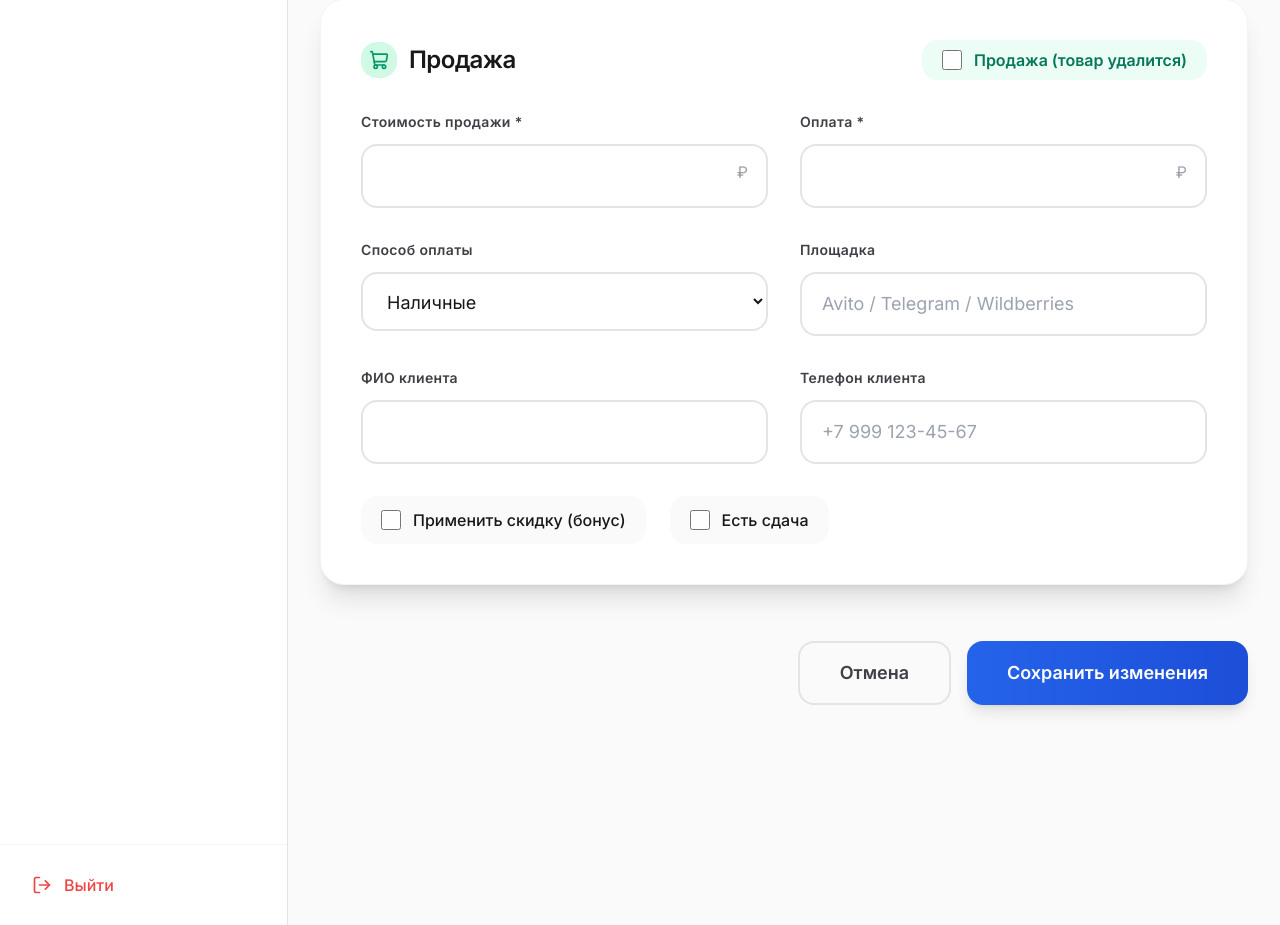
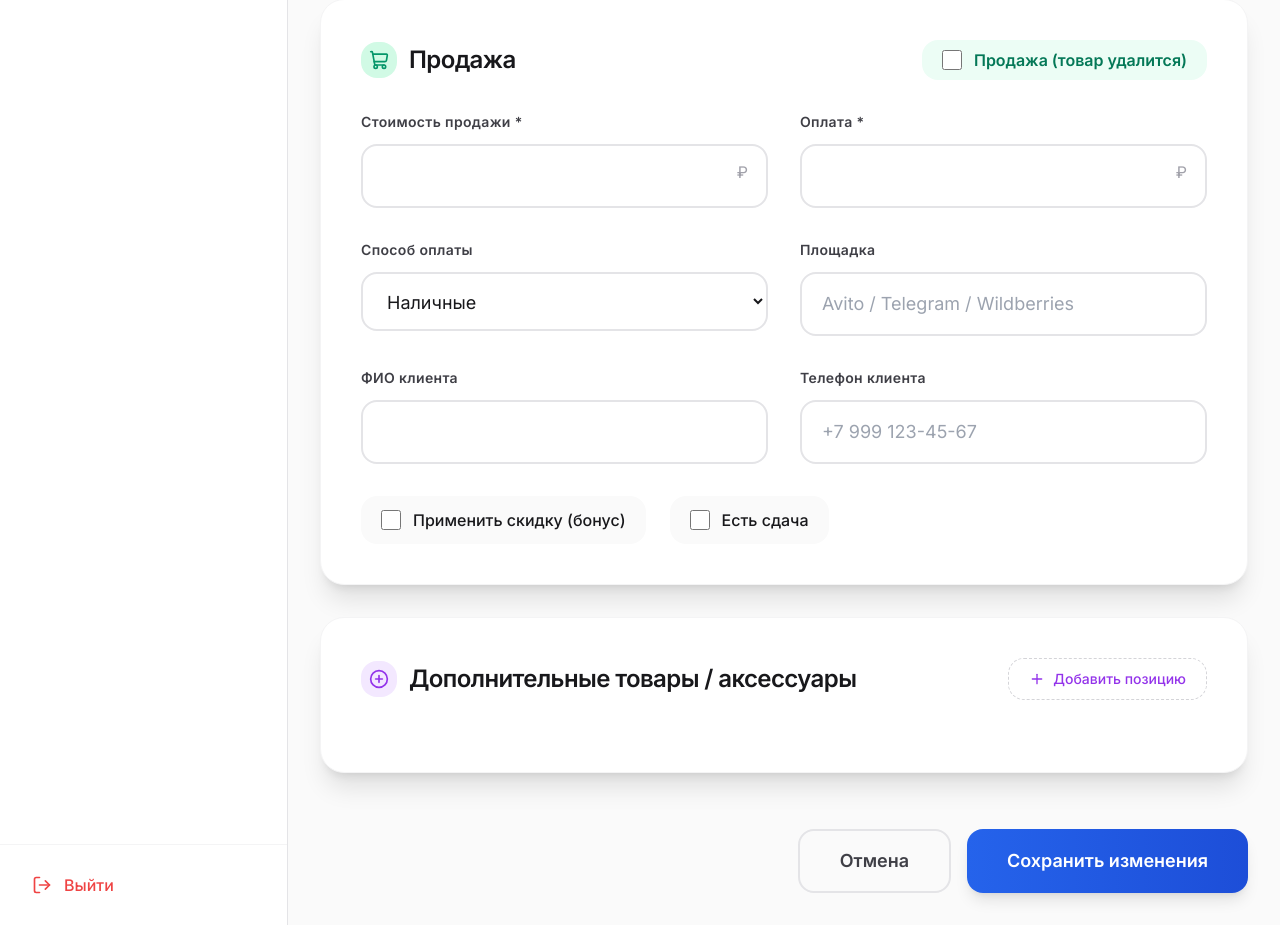
Before and after one commit to NextApple-Bot/telegram-bot, a Python web app: template web_admin/templates/assortment/edit.html in a window 1280 px wide. Shown: the part 910-1835 px from the top of the page. Run offline with Jinja, Linux system fonts and the light colour scheme; the template is opened without the code that fills it, so the values that code supplies are empty; some libraries are stand-ins or nearby versions.

Commit message:
feat: Финальный премиум-дизайн страницы редактирования (высокий уровень)

```diff
--- a/web_admin/templates/assortment/edit.html
+++ b/web_admin/templates/assortment/edit.html
@@ -11,7 +11,7 @@
             </div>
             <div>
                 <h1 class="text-4xl font-semibold tracking-tighter text-zinc-900">Редактировать товар</h1>
-                <p class="text-zinc-500 mt-1 text-lg">#{{ item.id }} • {{ item.text[:50] }}...</p>
+                <p class="text-zinc-500 mt-1 text-lg">#{{ item.id }} • {{ item.text[:55] }}...</p>
             </div>
         </div>
 
@@ -154,6 +154,26 @@
             </div>
         </div>
 
+        <!-- Дополнительные товары -->
+        <div class="bg-white rounded-3xl shadow-xl border border-zinc-100 p-10">
+            <div class="flex items-center justify-between mb-8">
+                <div class="flex items-center gap-3">
+                    <div class="w-9 h-9 bg-purple-100 rounded-2xl flex items-center justify-center">
+                        <i data-lucide="plus-circle" class="w-5 h-5 text-purple-600"></i>
+                    </div>
+                    <h2 class="text-2xl font-semibold tracking-tight">Дополнительные товары / аксессуары</h2>
+                </div>
+                <button type="button" onclick="addAccessory()" class="flex items-center gap-2 px-5 py-2.5 border border-dashed border-zinc-300 hover:border-purple-400 rounded-2xl text-sm font-medium text-purple-600 hover:text-purple-700 transition-all">
+                    <i data-lucide="plus" class="w-4 h-4"></i>
+                    <span>Добавить позицию</span>
+                </button>
+            </div>
+
+            <div class="space-y-4" id="accessories-list">
+                <!-- Динамически добавляемые поля -->
+            </div>
+        </div>
+
         <!-- Кнопки -->
         <div class="flex justify-end gap-4 pt-6">
             <a href="/admin/assortment" class="px-10 py-4 rounded-2xl border-2 border-zinc-200 hover:bg-zinc-50 text-zinc-700 font-semibold text-lg transition-all">
@@ -167,6 +187,23 @@
 </div>
 
 <script>
+    function addAccessory() {
+        const container = document.getElementById('accessories-list');
+        const div = document.createElement('div');
+        div.className = 'grid grid-cols-1 md:grid-cols-4 gap-4 p-4 border border-zinc-200 rounded-2xl';
+        div.innerHTML = `
+            <input type="text" name="acc_name[]" placeholder="Наименование" class="px-4 py-2.5 rounded-2xl border border-zinc-200">
+            <input type="text" name="acc_serial[]" placeholder="Серийный номер" class="px-4 py-2.5 rounded-2xl border border-zinc-200 font-mono">
+            <input type="number" name="acc_price[]" placeholder="Стоимость" class="px-4 py-2.5 rounded-2xl border border-zinc-200" step="0.01">
+            <select name="acc_payment[]" class="px-4 py-2.5 rounded-2xl border border-zinc-200">
+                <option value="">Способ оплаты</option>
+                <option value="Наличные">Наличные</option>
+                <option value="Перевод">Перевод</option>
+            </select>
+        `;
+        container.appendChild(div);
+    }
+
     document.addEventListener('DOMContentLoaded', () => {
         lucide.createIcons();
     });
```
